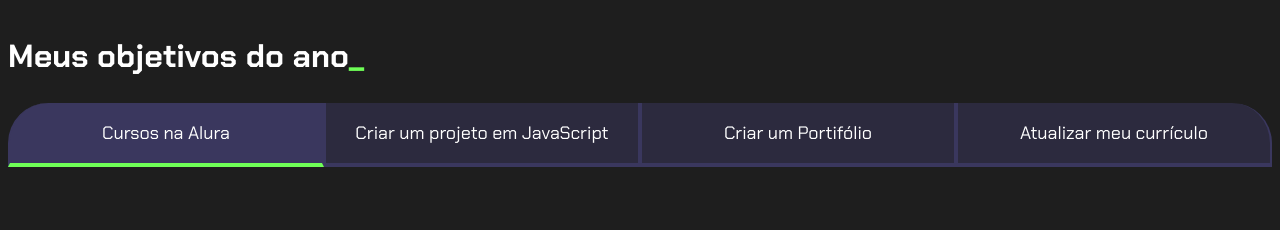
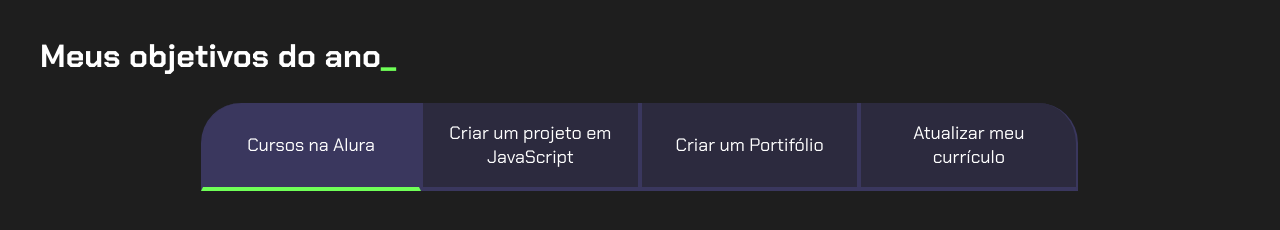
Before and after one commit to lorenaserbai20/obletivos-de-2024, a plain HTML site: page index.html in a window 1280 px wide. Drawn offline with Linux system fonts and the light colour scheme.

Commit message:
Add files via upload

```diff
--- a/index.html
+++ b/index.html
@@ -12,7 +12,7 @@
 
 
     <body>
-         <section class="conteudo-principal"></section>
+         <section class="conteudo-principal">
             <h2 class="titulo-principal"> Meus objetivos do ano<span>_</span> </h2>
                 <div class="botoes">
                     <button class="botao ativo">Cursos na Alura</button>
@@ -21,6 +21,8 @@
                     <button class="botao">Atualizar meu currículo</button>
 
                 </div>
+                <script src="main.js"></script>
+         </section>
 
 
     </body>
```
Lines whose indentation alone changed are shown as unchanged.
